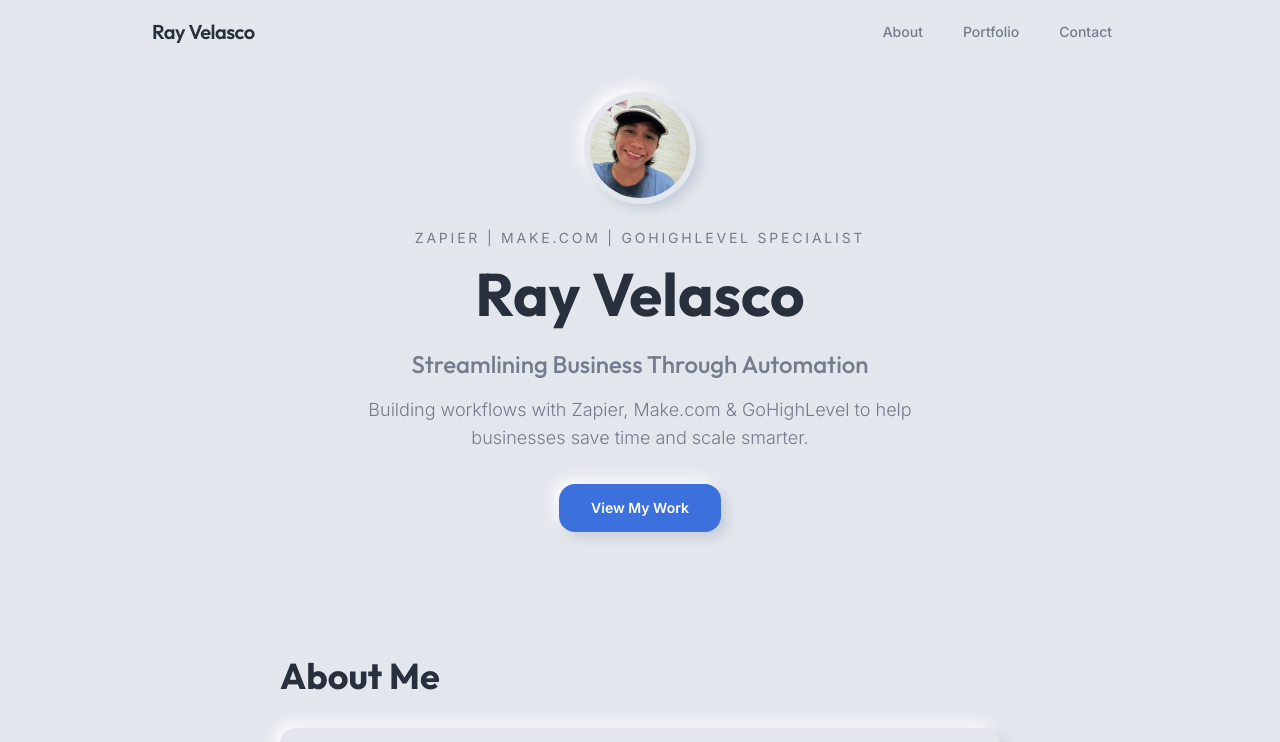
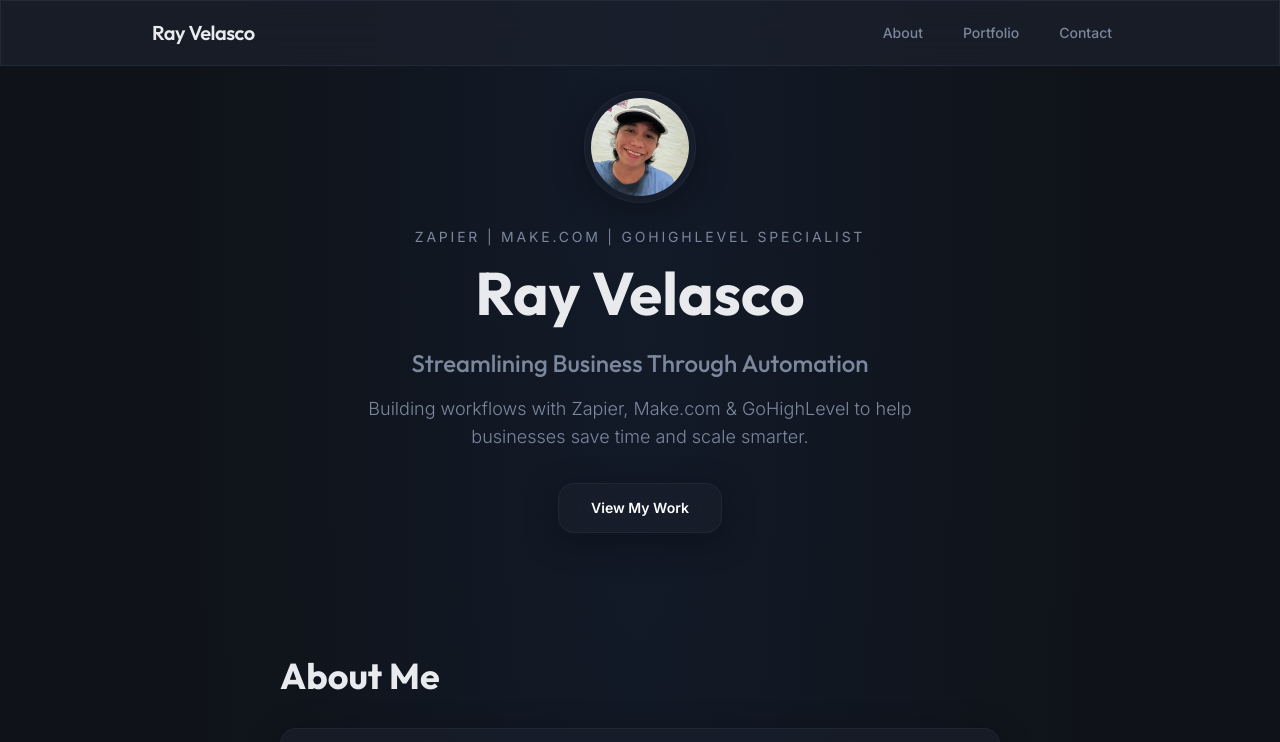
Before and after one commit to mvela0016-gif/rmvelasco-automations, a React (Vite) app: page / in a window 1280 px wide. Shown: the top 742 px of the page. Built offline with nearby package versions, Linux system fonts and the light colour scheme; the HTML template or start-up script is replaced by a standard one.

Commit message:
Switched UI to dark glassmorphism
Co-authored-by: mvela0016-gif <250822637+mvela0016-gif@users.noreply.github.com>

```diff
--- a/src/components/Navbar.tsx
+++ b/src/components/Navbar.tsx
@@ -12,7 +12,7 @@ const Navbar = () => {
   };
 
   return (
-    <nav className="fixed top-0 left-0 right-0 z-50 bg-background/90 backdrop-blur-md">
+    <nav className="fixed top-0 left-0 right-0 z-50 glass-strong">
       <div className="max-w-5xl mx-auto px-6 h-16 flex items-center justify-between">
         <button onClick={() => window.scrollTo({ top: 0, behavior: "smooth" })} className="font-display text-xl font-semibold text-foreground tracking-tight">
           Ray Velasco
@@ -33,7 +33,7 @@ const Navbar = () => {
         </button>
       </div>
       {open && (
-        <div className="md:hidden bg-background px-6 py-4 flex flex-col gap-2">
+        <div className="md:hidden glass-strong px-6 py-4 flex flex-col gap-2">
           {navItems.map((item) => (
             <button
               key={item}
--- a/src/index.css
+++ b/src/index.css
@@ -6,23 +6,23 @@
 
 @layer base {
   :root {
-    --background: 220 20% 91%;
-    --foreground: 220 20% 20%;
+    --background: 220 25% 8%;
+    --foreground: 220 15% 92%;
 
-    --card: 220 20% 91%;
-    --card-foreground: 220 20% 20%;
+    --card: 220 25% 12%;
+    --card-foreground: 220 15% 92%;
 
-    --popover: 220 20% 93%;
-    --popover-foreground: 220 20% 20%;
+    --popover: 220 25% 10%;
+    --popover-foreground: 220 15% 92%;
 
-    --primary: 220 20% 25%;
-    --primary-foreground: 220 20% 95%;
+    --primary: 220 70% 55%;
+    --primary-foreground: 0 0% 100%;
 
-    --secondary: 220 18% 88%;
-    --secondary-foreground: 220 20% 30%;
+    --secondary: 220 20% 16%;
+    --secondary-foreground: 220 15% 80%;
 
-    --muted: 220 15% 88%;
-    --muted-foreground: 220 10% 50%;
+    --muted: 220 20% 18%;
+    --muted-foreground: 220 15% 55%;
 
     --accent: 220 70% 55%;
     --accent-foreground: 0 0% 100%;
@@ -30,8 +30,8 @@
     --destructive: 0 84.2% 60.2%;
     --destructive-foreground: 210 40% 98%;
 
-    --border: 220 15% 85%;
-    --input: 220 15% 85%;
+    --border: 220 20% 18%;
+    --input: 220 20% 18%;
     --ring: 220 70% 55%;
 
     --radius: 1rem;
@@ -39,19 +39,13 @@
     --font-display: 'Outfit', sans-serif;
     --font-body: 'Inter', sans-serif;
 
-    /* Neumorphic shadows */
-    --shadow-neu-out: 6px 6px 12px hsl(220 20% 82%), -6px -6px 12px hsl(220 20% 98%);
-    --shadow-neu-out-sm: 3px 3px 6px hsl(220 20% 82%), -3px -3px 6px hsl(220 20% 98%);
-    --shadow-neu-in: inset 3px 3px 6px hsl(220 20% 82%), inset -3px -3px 6px hsl(220 20% 98%);
-    --shadow-neu-in-lg: inset 4px 4px 8px hsl(220 20% 82%), inset -4px -4px 8px hsl(220 20% 98%);
-
-    --sidebar-background: 220 20% 91%;
-    --sidebar-foreground: 220 20% 20%;
-    --sidebar-primary: 220 20% 25%;
-    --sidebar-primary-foreground: 220 20% 95%;
-    --sidebar-accent: 220 18% 88%;
-    --sidebar-accent-foreground: 220 20% 25%;
-    --sidebar-border: 220 15% 85%;
+    --sidebar-background: 220 25% 8%;
+    --sidebar-foreground: 220 15% 92%;
+    --sidebar-primary: 220 70% 55%;
+    --sidebar-primary-foreground: 0 0% 100%;
+    --sidebar-accent: 220 20% 16%;
+    --sidebar-accent-foreground: 220 15% 80%;
+    --sidebar-border: 220 20% 18%;
     --sidebar-ring: 220 70% 55%;
   }
 }
@@ -77,16 +71,51 @@
   .font-body {
     font-family: var(--font-body);
   }
+  .glass {
+    background: hsla(220, 25%, 14%, 0.6);
+    backdrop-filter: blur(16px);
+    -webkit-backdrop-filter: blur(16px);
+    border: 1px solid hsla(220, 20%, 30%, 0.25);
+  }
+  .glass-sm {
+    background: hsla(220, 25%, 14%, 0.4);
+    backdrop-filter: blur(12px);
+    -webkit-backdrop-filter: blur(12px);
+    border: 1px solid hsla(220, 20%, 30%, 0.2);
+  }
+  .glass-strong {
+    background: hsla(220, 25%, 14%, 0.75);
+    backdrop-filter: blur(24px);
+    -webkit-backdrop-filter: blur(24px);
+    border: 1px solid hsla(220, 20%, 30%, 0.3);
+  }
+  /* Keep old class names as aliases for easy migration */
   .neu-flat {
-    box-shadow: var(--shadow-neu-out);
+    background: hsla(220, 25%, 14%, 0.6);
+    backdrop-filter: blur(16px);
+    -webkit-backdrop-filter: blur(16px);
+    border: 1px solid hsla(220, 20%, 30%, 0.25);
+    box-shadow: 0 8px 32px hsla(220, 40%, 4%, 0.4);
   }
   .neu-flat-sm {
-    box-shadow: var(--shadow-neu-out-sm);
+    background: hsla(220, 25%, 14%, 0.4);
+    backdrop-filter: blur(12px);
+    -webkit-backdrop-filter: blur(12px);
+    border: 1px solid hsla(220, 20%, 30%, 0.2);
+    box-shadow: 0 4px 16px hsla(220, 40%, 4%, 0.3);
   }
   .neu-pressed {
-    box-shadow: var(--shadow-neu-in);
+    background: hsla(220, 25%, 10%, 0.5);
+    backdrop-filter: blur(12px);
+    -webkit-backdrop-filter: blur(12px);
+    border: 1px solid hsla(220, 20%, 25%, 0.15);
+    box-shadow: inset 0 2px 8px hsla(220, 40%, 4%, 0.4);
   }
   .neu-pressed-lg {
-    box-shadow: var(--shadow-neu-in-lg);
+    background: hsla(220, 25%, 10%, 0.6);
+    backdrop-filter: blur(16px);
+    -webkit-backdrop-filter: blur(16px);
+    border: 1px solid hsla(220, 20%, 25%, 0.15);
+    box-shadow: inset 0 4px 12px hsla(220, 40%, 4%, 0.5);
   }
 }
--- a/src/pages/Index.tsx
+++ b/src/pages/Index.tsx
@@ -8,7 +8,7 @@ import ContactSection from "@/components/ContactSection";
 import Footer from "@/components/Footer";
 
 const Index = () => (
-  <div className="min-h-screen bg-background">
+  <div className="min-h-screen bg-background bg-[radial-gradient(ellipse_at_top,_hsla(220,70%,55%,0.08)_0%,_transparent_50%),_radial-gradient(ellipse_at_bottom_right,_hsla(260,60%,50%,0.06)_0%,_transparent_50%)]">
     <Navbar />
     <HeroSection />
     <AboutSection />
```
